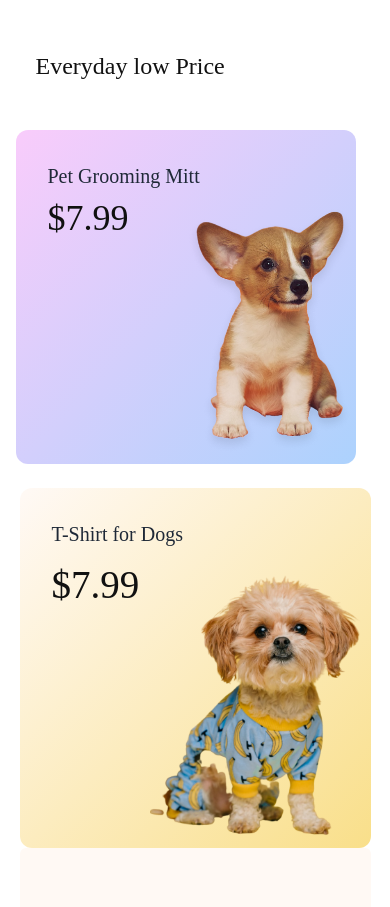
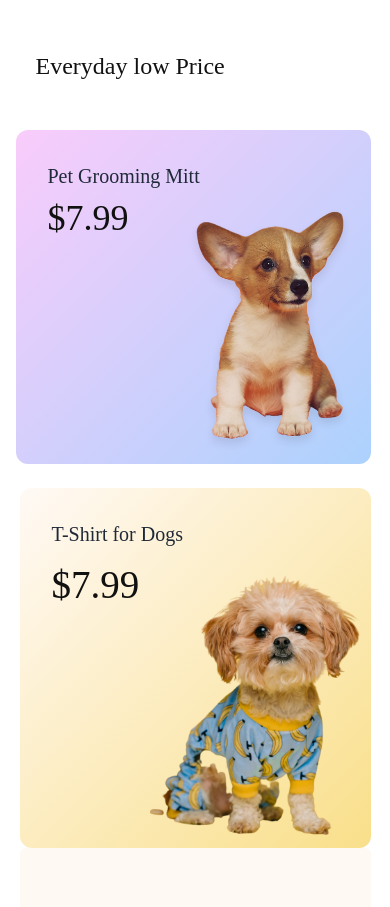
Before and after one commit to moshiurrahmandeap11/pet-world, a plain HTML site: page index.html in a window 390 px wide. Shown: the part 3420-4327 px from the top of the page. Drawn offline with nearby package versions, Linux system fonts and the light colour scheme; a web font is replaced by a local one.

Commit message:
make responsive

```diff
--- a/index.html
+++ b/index.html
@@ -861,7 +861,7 @@
           <div class="flex flex-col lg:flex-row gap-6">
             <!-- first box -->
             <div
-              class="evbackground flex flex-col w-[340px] h-[334px] lg:pl-[40px] lg:flex-row lg:items-center -ml-1 lg:ml-0 lg:w-[784px] lg:h-[480px]"
+              class="evbackground flex flex-col  h-[334px] lg:pl-[40px] lg:flex-row lg:items-center -ml-1 lg:ml-0 lg:w-[784px] lg:h-[480px]"
             >
               <div>
                 <h4
```
